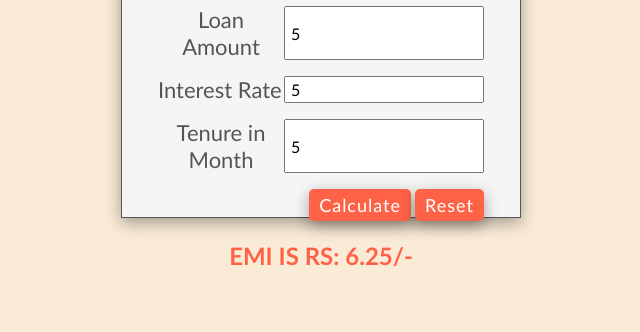
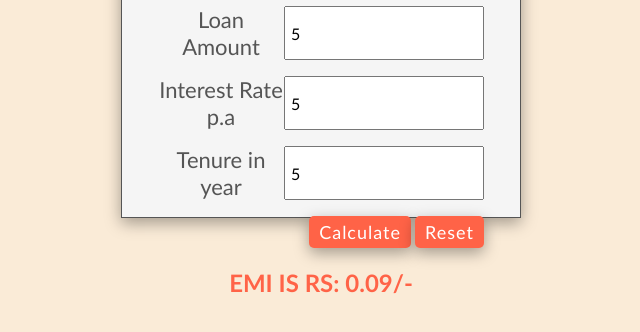
Before and after one commit to dhamodharandeepthi/JS-PROJECTS, a plain HTML site: page 2.EMI_Calculator/index.html in a window 1280 px wide. Both pictures are taken after typing "5", "5", "5" into the empty fields and a click on the button "Calculate". Shown: the part 332-664 px from the top of the page, without its empty margins (319-959 px from the left). Drawn offline with Linux system fonts and the light colour scheme.

Commit message:
fix formula

```diff
--- a/2.EMI_Calculator/index.html
+++ b/2.EMI_Calculator/index.html
@@ -16,11 +16,11 @@
           <input type="number" id="amount" />
         </div>
         <div class="form-group">
-          <label for="rate">Interest Rate</label>
+          <label for="rate">Interest Rate p.a</label>
           <input type="number" id="rate" />
         </div>
         <div class="form-group">
-          <label for="tenure">Tenure in Month</label>
+          <label for="tenure">Tenure in year</label>
           <input type="number" id="tenure" />
         </div>
         <div class="form-group">
--- a/2.EMI_Calculator/script.js
+++ b/2.EMI_Calculator/script.js
@@ -1,14 +1,22 @@
 function getEmi() {
-  let amount = document.getElementById("amount").value;
-  let interest = document.getElementById("rate").value;
-  let tenure = document.getElementById("tenure").value;
+  let principal = document.getElementById("amount").value;
+  let annualInterestRate = document.getElementById("rate").value;
+  let tenureInYears = document.getElementById("tenure").value;
 
-  //calculate interest
-  let interestValue = (amount * interest * tenure) / 100;
-  //Emi calculate
-  const total = +amount + +interestValue;
+  // Convert annual interest rate to monthly and to a decimal
+  let monthlyInterestRate = annualInterestRate / (12 * 100);
 
-  document.getElementById("emi").innerHTML = "EMI IS RS: " + total + "/-";
+  // Convert tenure in years to number of monthly payments
+  let numberOfMonths = tenureInYears * 12;
+
+  // Calculate EMI
+  let emi =
+    (principal *
+      monthlyInterestRate *
+      Math.pow(1 + monthlyInterestRate, numberOfMonths)) /
+    (Math.pow(1 + monthlyInterestRate, numberOfMonths) - 1);
+
+  document.getElementById("emi").innerHTML = "EMI IS RS: " + emi.toFixed(2) + "/-";
 }
 function resetEmi() {
   document.getElementById("amount").value = "";
```
Also changed, not shown: 1 other file.
